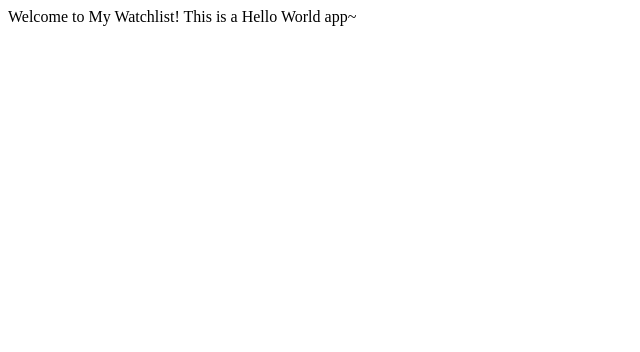
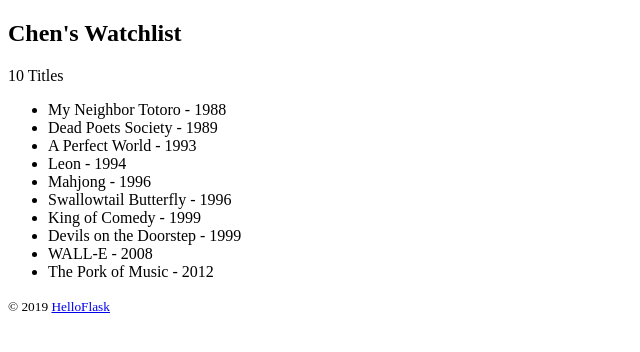
Before and after one commit to chaseems/watchlist, a Flask app: page / in a window 1280 px wide. Shown: the top 352 px of the page, without its empty margins (0-640 px from the left). Run offline with Flask 2, Linux system fonts and the light colour scheme.

Commit message:
Add a template as index page

```diff
--- a/app.py
+++ b/app.py
@@ -1,10 +1,10 @@
-from flask import Flask
+from flask import Flask, render_template
 
 app = Flask(__name__)
 
 @app.route('/')
-def hello():
-    return "Welcome to My Watchlist! This is a Hello World app~"
+def index():
+    return render_template('index.html', name=name, movies=movies)
 
 @app.route('/user/<name>')
 def test(name):
@@ -19,3 +19,17 @@ def test_url_for():
     print(url_for('test_url_for'))
     print(url_for('test_url_for',num=2))
     return 'Test page'
+
+name = 'Chen'
+movies = [
+    {'title': 'My Neighbor Totoro', 'year': '1988'},
+    {'title': 'Dead Poets Society', 'year': '1989'},
+    {'title': 'A Perfect World', 'year': '1993'},
+    {'title': 'Leon', 'year': '1994'},
+    {'title': 'Mahjong', 'year': '1996'},
+    {'title': 'Swallowtail Butterfly', 'year': '1996'},
+    {'title': 'King of Comedy', 'year': '1999'},
+    {'title': 'Devils on the Doorstep', 'year': '1999'},
+    {'title': 'WALL-E', 'year': '2008'},
+    {'title': 'The Pork of Music', 'year': '2012'},
+]
--- a/templates/index.html
+++ b/templates/index.html
@@ -10,6 +10,11 @@
     <p>{{ movies|length }} Titles</p>
     <ul>
         {% for movie in movies %} {# iterate movies varable #}
+        <li>{{ movie.title }} - {{ movie.year }} </li> {# like movie['title'] #}
+        {% endfor %} {# use endfor tag for ending the for loop #}
     </ul>
+    <footer>
+        <small>&copy; 2019 <a href="http://helloflask.com/tutorial">HelloFlask</a></small>
+    </footer>
 </body>
 </html>
```
